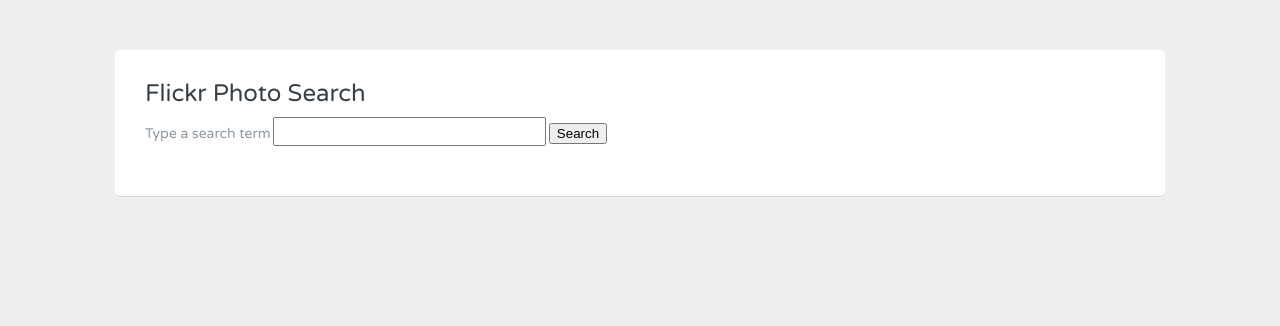
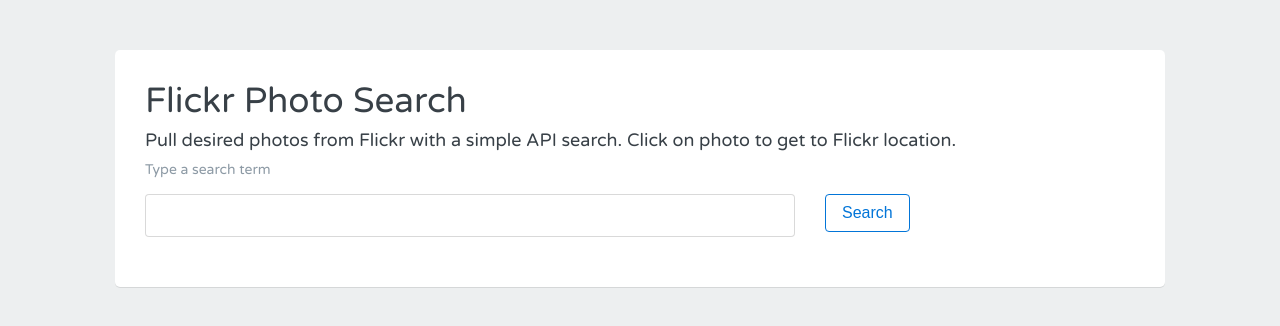
Before and after one commit to jsdelivrbot/Portfolio-23, a plain HTML site: page JavaScript-jQuery/FlickrSearch/index.html in a window 1280 px wide. Drawn offline with nearby package versions, Linux system fonts and the light colour scheme.

Commit message:
Update index.html
updated html for better description and heading

```diff
--- a/JavaScript-jQuery/FlickrSearch/index.html
+++ b/JavaScript-jQuery/FlickrSearch/index.html
@@ -3,6 +3,7 @@
 <head>
   <meta charset="utf-8">
   <title>AJAX Flickr Photo Search</title>
+  <link rel="stylesheet" href="https://maxcdn.bootstrapcdn.com/bootstrap/4.0.0-alpha.6/css/bootstrap.min.css" integrity="sha384-rwoIResjU2yc3z8GV/NPeZWAv56rSmLldC3R/AZzGRnGxQQKnKkoFVhFQhNUwEyJ" crossorigin="anonymous">
   <link href='http://fonts.googleapis.com/css?family=Varela+Round' rel='stylesheet' type='text/css'>
   <link rel="stylesheet" href="main.css">
   <script src="http://code.jquery.com/jquery-1.11.0.min.js"></script>
@@ -14,11 +15,20 @@
       <div class="contained">
         <div class="grid-100">
           <div class="heading">
-            <h1>Flickr Photo Search</h1>
+            <h1 style="font-size: 350%;">Flickr Photo Search</h1>
+            <h2>Pull desired photos from Flickr with a simple API search. Click on photo to get to Flickr location.</h2>
             <form>
               <label for="search">Type a search term</label>
-              <input type="search" name="search" id="search">
-              <input type="submit" value="Search" id="submit">
+              <div class="row">
+                <div class="col-8">
+                  <input type="search" class="form-control" name="search" id="search">
+                </div>
+                <div class="col-4">
+                  <input type="submit" class="btn btn btn-outline-primary" value="Search" id="submit">
+                </div>
+              </div>
+
+
             </form>
 
           </div>
```
